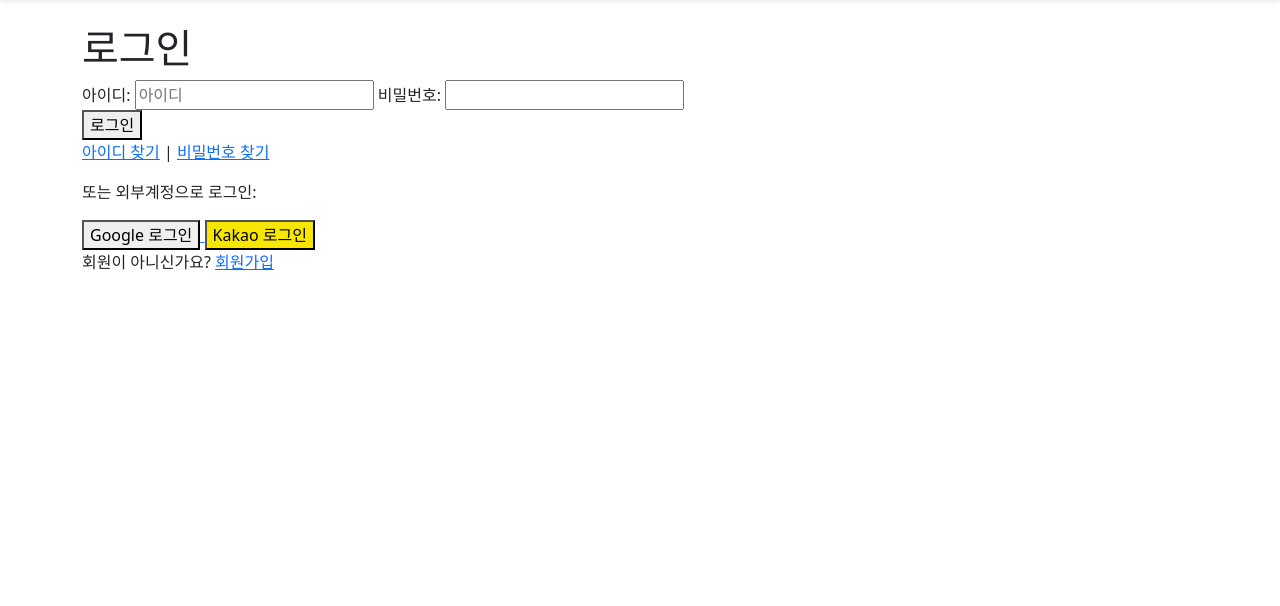
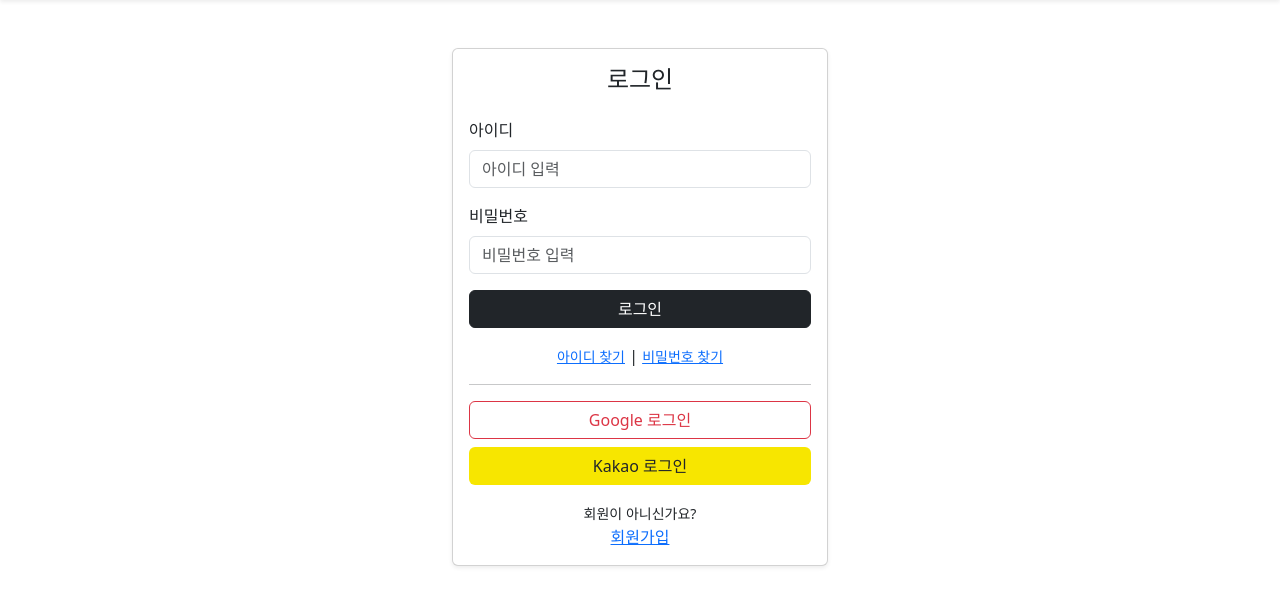
Before and after one commit to sang5517/my_todo_app, a Flask app: page /login in a window 1280 px wide. Shown: the part 56-662 px from the top of the page. Run offline with Flask 3, Linux system fonts and the light colour scheme.

```diff
--- a/routes/auth.py
+++ b/routes/auth.py
@@ -106,7 +106,10 @@ def send_code():
 
     send_email(email,code,"register")
 
-    return "인증코드 발송됨"
+    return jsonify({
+        "success": True,
+        "message": "인증코드 발송됨"
+    })
 
 
 @auth_bp.route('/reset-password/send-code', methods=['POST'])
@@ -128,23 +131,39 @@ def reset_send_code():
 
 @auth_bp.route('/verify-code', methods=['POST'])
 def verify_code():
-    user_code = request.form['code']
+    user_code = request.form.get('code')
+    email = request.form.get('email')  # 🔥 여기 get 사용
 
-    if user_code == session.get('email_code'):
+    if not email:
+        return jsonify({"success": False, "message": "이메일 누락"})
+
+    if user_code == session.get('email_code') and email == session.get('email_for_verify'):
         session['verified'] = True
-        return "인증 성공"
+        session['verified_email'] = email
+        return jsonify({"success": True, "message": "인증 성공"})
     else:
-        return "인증 실패"
+        return jsonify({"success": False, "message": "인증 실패"})
+
 
 @auth_bp.route('/find-id', methods=['POST'])
 def find_id():
     email = request.form.get('email')
+
+    # 인증 체크 추가
+    if not session.get('verified') or session.get('verified_email') != email:
+        return jsonify({
+            "message": "이메일 인증 먼저 해주세요",
+            "success": False
+        })
     user = User.query.filter_by(email=email).first()
 
     if not user:
         return jsonify({"message": "가입된 이메일 없음", "success": False})
 
-    return jsonify({"message": f"아이디: {user.username}", "success": True})
+    return jsonify({
+    "success": True,
+    "username": user.username
+    })
 
 
 
--- a/templates/login.html
+++ b/templates/login.html
@@ -3,80 +3,55 @@
 {% block title %}로그인{% endblock %}
 
 {% block content %}
+<div class="container mt-5" style="max-width: 400px;">
 
-<style>
-    /* 모달 간단 스타일 */
-    #linkModal {
-        display: none;
-        position: fixed;
-        top: 0; left: 0;
-        width: 100%; height: 100%;
-        background: rgba(0,0,0,0.5);
-        justify-content: center;
-        align-items: center;
-    }
-    #linkModalContent {
-        background: white;
-        padding: 20px;
-        border-radius: 10px;
-    }
-</style>
+    <div class="card shadow-sm">
+        <div class="card-body">
 
-<h1>로그인</h1>
+            <h4 class="text-center mb-4">로그인</h4>
 
-<form method="post" id="login-form">
-    <label>아이디:</label>
-    <input type="text" name="username" placeholder="아이디" required>
+            <form id="login-form">
+                <div class="mb-3">
+                    <label class="form-label">아이디</label>
+                    <input type="text" name="username" class="form-control" placeholder="아이디 입력" required>
+                </div>
 
-    <label>비밀번호:</label>
-    <input type="password" name="password" required><br>
+                <div class="mb-3">
+                    <label class="form-label">비밀번호</label>
+                    <input type="password" name="password" class="form-control" placeholder="비밀번호 입력" required>
+                </div>
 
-    <button type="submit">로그인</button>
+                <button type="submit" class="btn btn-dark w-100">로그인</button>
+            </form>
 
-    <p>
-    <a href="/find-id">아이디 찾기</a> |
-    <a href="/reset-password">비밀번호 찾기</a>
-    </p>
+            <!-- 링크 -->
+            <div class="text-center mt-3">
+                <a href="/find-id" class="small">아이디 찾기</a> |
+                <a href="/reset-password" class="small">비밀번호 찾기</a>
+            </div>
 
-    <p>또는 외부계정으로 로그인:</p>
-    <a href="{{ url_for('google.login') }}">
-        <button type="button">Google 로그인</button>
-    </a>
+            <hr>
 
-    <a href="/login/kakao">
-        <button type="button" style="background-color:#F7E600;">
-            Kakao 로그인
-        </button>
-    </a>
-</form>
+            <!-- 소셜 로그인 -->
+            <div class="d-grid gap-2">
+                <a href="{{ url_for('google.login') }}" class="btn btn-outline-danger">
+                    Google 로그인
+                </a>
 
-{% if error %}
-<p style="color: red;">{{ error }}</p>
-{% endif %}
+                <a href="/login/kakao" class="btn" style="background:#F7E600;">
+                    Kakao 로그인
+                </a>
+            </div>
 
-<p>회원이 아니신가요? <a href="/register">회원가입</a></p>
+            <div class="text-center mt-3">
+                <small>회원이 아니신가요?</small><br>
+                <a href="/register">회원가입</a>
+            </div>
 
+        </div>
+    </div>
 
-<!-- 🔥 기존 모달 그대로 유지 -->
-<div id="linkModal">
-    <div id="linkModalContent">
-        <h3 id="linkEmail"></h3>
-        <p>이 소셜 계정을 기존 계정에 연동하시겠습니까?</p>
-        <form method="post" action="/social/link">
-            <button name="provider" value="google">Google 연동</button>
-            <button name="provider" value="kakao">Kakao 연동</button>
-        </form>
-    </div>
 </div>
-
-<script>
-    {% if pending_link %}
-        const modal = document.getElementById('linkModal');
-        const emailText = document.getElementById('linkEmail');
-        emailText.innerText = "{{ pending_link }}";
-        modal.style.display = 'flex';
-    {% endif %}
-</script>
 
 <script>
 document.getElementById('login-form').addEventListener('submit', function(e) {
@@ -98,5 +73,4 @@ document.getElementById('login-form').addEventListener('submit', function(e) {
     });
 });
 </script>
-
 {% endblock %}
```
Also changed, not shown: routes/post.py (+29 -5 lines), templates/find_id.html (+78 -9 lines), templates/index.html (+17 -12 lines), templates/register.html (+4 -3 lines).
